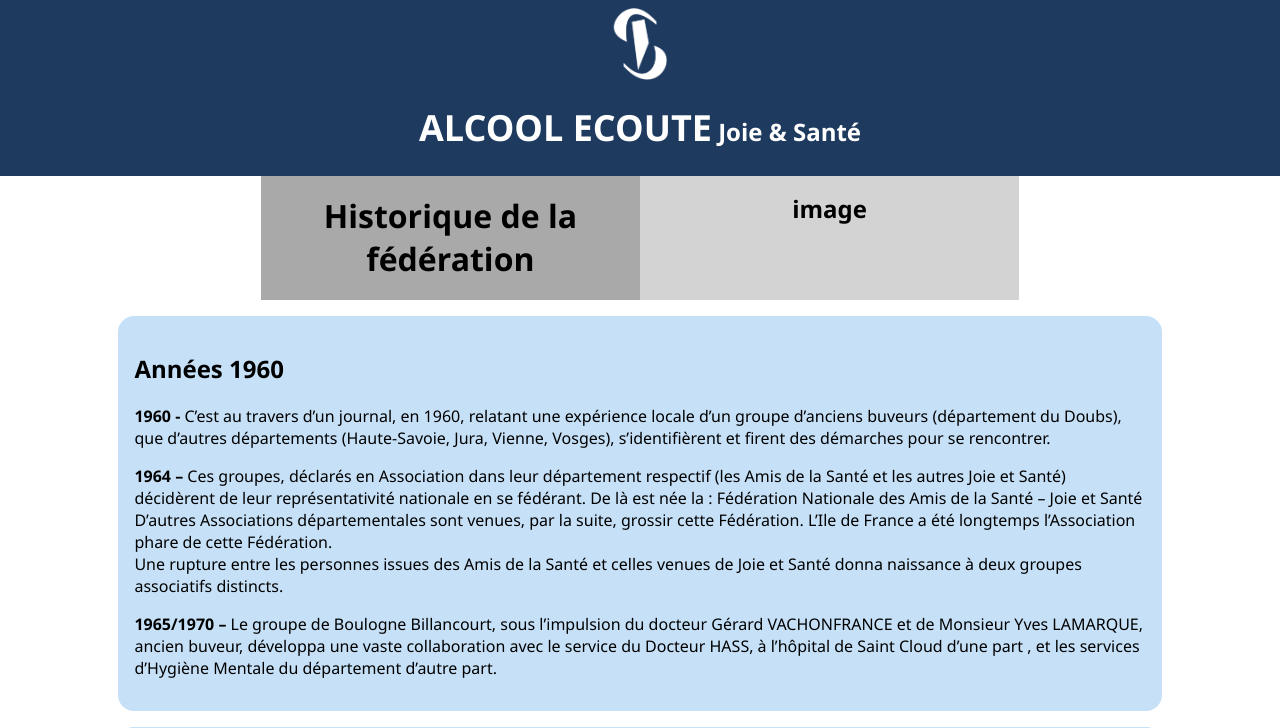
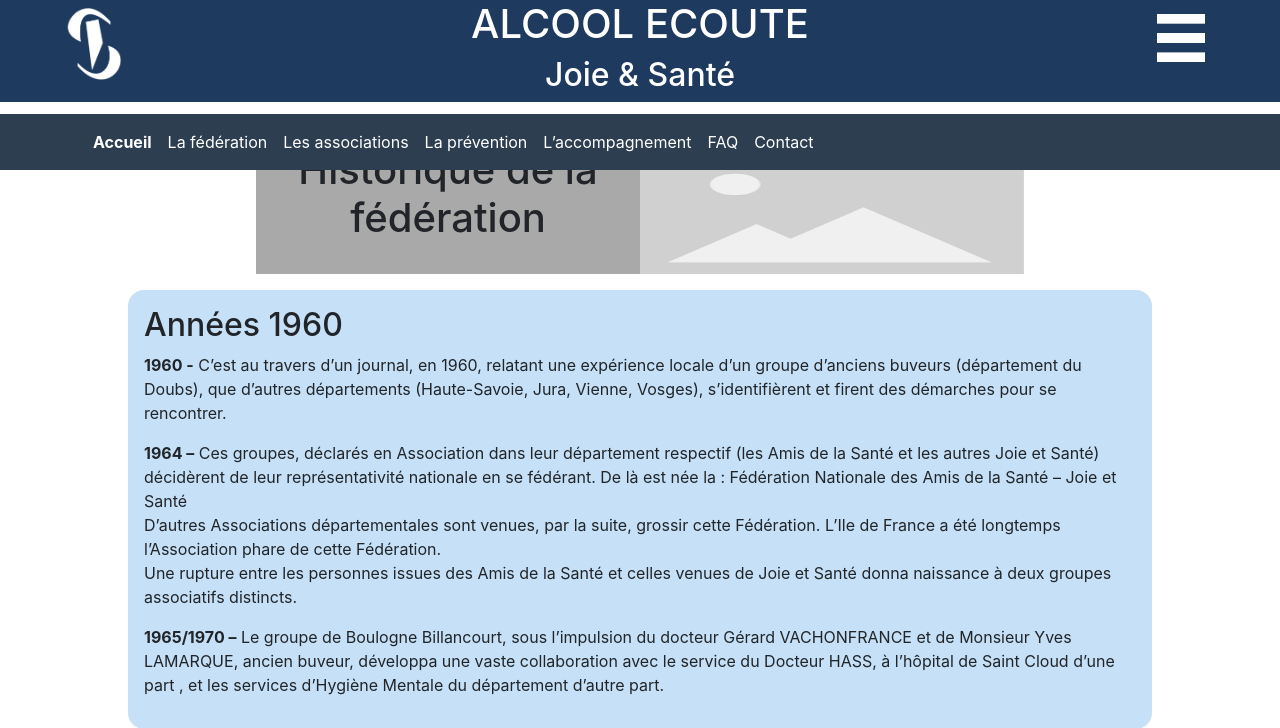
Before and after one commit to tisstherat/SAE-WEB-Alcool-ecoute, a PHP site: page /historique.php in a window 1280 px wide. Shown: the top 728 px of the page. Run offline with PHP 8.4, Linux system fonts and the light colour scheme; some libraries are stand-ins or nearby versions.

Commit message:
Finalisation et corrections dans le html de la page historique.php

```diff
--- a/historique.php
+++ b/historique.php
@@ -1,5 +1,5 @@
 <!DOCTYPE html>
-<html>
+<html lang="fr">
     <head>
         <meta charset="UTF-8">
         <link rel="stylesheet" href="style/style.css">
@@ -7,22 +7,18 @@
         <script src="script/responsive.js" type="module"></script>
     </head>
     <body>
-        <header>
-            <div><img src="./media/logo_AE.png" id="logo"/></div>
-            <h1>ALCOOL ECOUTE</h1>
-            <h2>Joie & Santé</h2>
+    <?php require_once "includes/header.html"?>
+    <?php require_once "includes/navbar.html"?>
 
-            <img src="media/mobileNav.png" id="menu">
-        </header>
 
-        <div id="page">
+    <div id="page">
 
             <div id="title">
                 <div id="titleText">
                     <h1>Historique de la fédération</h1>
                 </div>
                 <div id="titleImage">
-                    <h2>image</h2>
+                    <img src="media/placeHolder.png"/>
                 </div>
             </div>
 
--- a/style/style.css
+++ b/style/style.css
@@ -117,6 +117,11 @@ article {
     background-color: lightgrey;
 }
 
+#titleImage > img {
+    width: 100%;
+    height: 100%;
+}
+
 .contact-header {
     background-color: #f8f9fa;
     padding: 20px;
```
